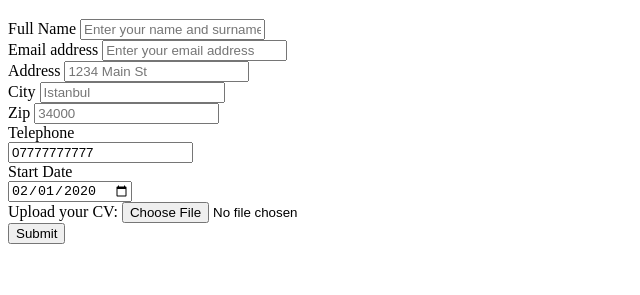
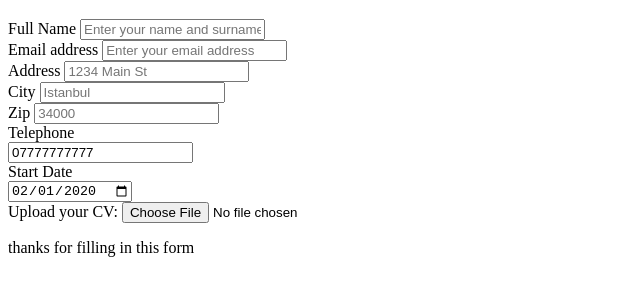
Before and after one commit to Fahad3745/Hot-Beans, a plain HTML site: page apply for a job.html in a window 1280 px wide. Shown: the part 87-382 px from the top of the page, without its empty margins (0-640 px from the left). Drawn offline with Linux system fonts and the light colour scheme.

Commit message:
apply for a job.html

```diff
--- a/apply for a job.html
+++ b/apply for a job.html
@@ -52,7 +52,7 @@
         <label class="mr-4">Upload your CV:</label>
         <input type="file" name="file">
       </div>
-      <button type="submit" class="btn btn-primary">Submit</button>
+    <p>thanks for filling in this form</p>
     </form>
   </div>
 </body>
```
